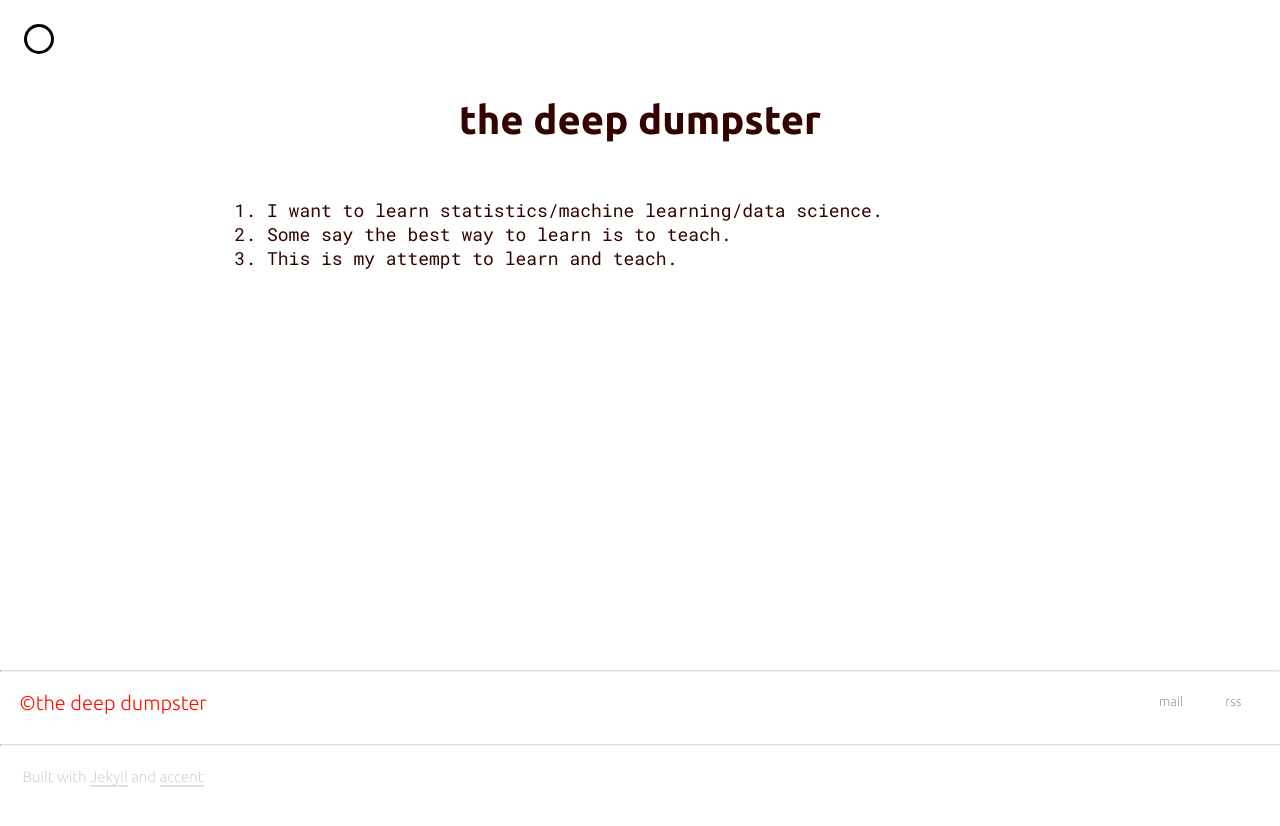
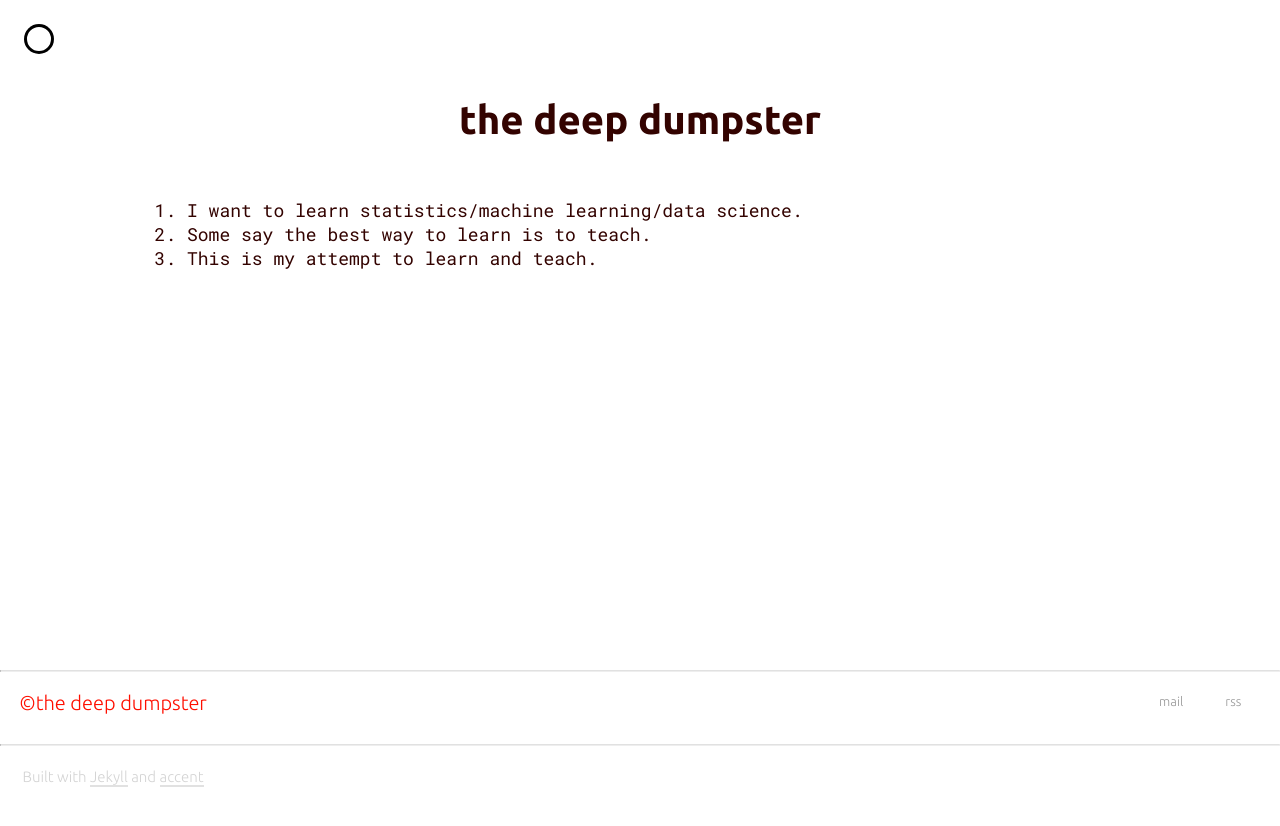
Before and after one commit to james-chuang/OLD-james-chuang.github.io, a Jekyll site: the page built from index.html, in a window 1280 px wide. Shown: the top 826 px of the page. Built offline with Jekyll 4.4.1, drawn with Linux system fonts in a browser that asks for light colours; nearby versions of some CDN libraries; the list of posts is cut into pages by our own code.

Commit message:
Change max-width from 800px to 960px.

```diff
--- a/_sass/_vars.scss
+++ b/_sass/_vars.scss
@@ -8,7 +8,7 @@
 $base-line-height: 1.5;
 $base-spacing: $base-line-height * 1em;
 $small-spacing: $base-spacing / 2;
-$max-width: 800px;
+$max-width: 960px;
 
 $break-small: 480px;
 $break-medium: 700px;
```
